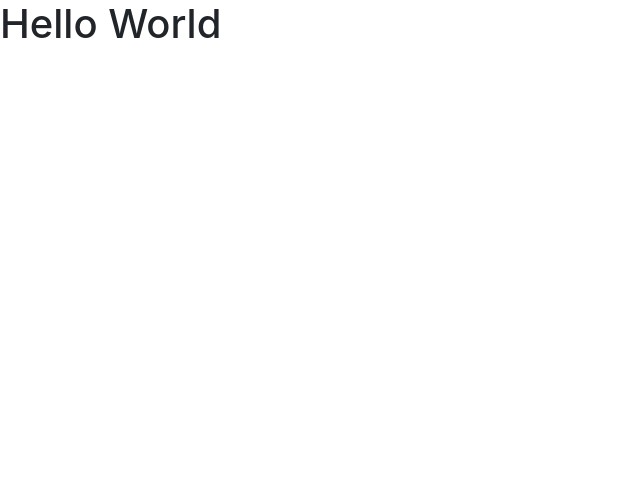
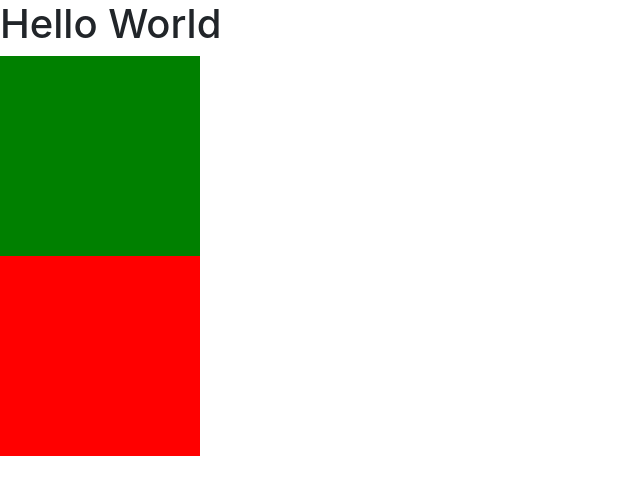
Before and after one commit to Avi-Cohen-Nehemia/advanced-react, a React (Create React App) app: page / in a window 1280 px wide. Shown: the top 494 px of the page, without its empty margins (0-640 px from the left). Built offline with nearby package versions, Linux system fonts and the light colour scheme.

Commit message:
solve lifting state - exercise 1

```diff
--- a/package.json
+++ b/package.json
@@ -6,6 +6,7 @@
     "@testing-library/jest-dom": "^5.11.5",
     "@testing-library/react": "^11.1.0",
     "@testing-library/user-event": "^12.1.10",
+    "prop-types": "^15.7.2",
     "react": "^17.0.1",
     "react-dom": "^17.0.1",
     "react-scripts": "4.0.0",
--- a/src/App.js
+++ b/src/App.js
@@ -1,9 +1,11 @@
-import React from 'react'
+import React from 'react';
+import Squares from './components/liftingState/Squares';
 
 const App = () => {
     return (
         <div>
             <h1>Hello World</h1>
+            <Squares />
         </div>
     );
 }
--- /dev/null
+++ b/src/components/liftingState/Square/index.js
@@ -0,0 +1,29 @@
+import React from "react";
+import PropTypes from 'prop-types';
+
+const Square = ({ color, selected, handleClick }) => {
+    return (
+        <div
+            onClick={ handleClick }
+            style={{
+                height: "200px",
+                width: "200px",
+                backgroundColor: selected ? 'green' : color
+            }}>
+        </div>
+    );
+
+}
+
+Square.defaultProps = {
+    color: "red",
+    selected: false,
+}
+
+Square.propTypes = {
+    color: PropTypes.string,
+    selected: PropTypes.bool,
+    handleClick: PropTypes.func
+}
+
+export default Square;
--- /dev/null
+++ b/src/components/liftingState/Squares/index.js
@@ -0,0 +1,33 @@
+import React, { Component } from "react";
+import Square from './../Square'
+
+class Squares extends Component {
+    constructor(props) {
+        super(props)
+
+        this.state = {
+            selected: 1
+        }
+    }
+
+    render() {
+        const { selected } = this.state;
+
+        return (
+            <>
+                <Square
+                    color={ 'red' }
+                    selected={ selected === 1 }
+                    handleClick={ () => this.setState({ selected: 1 }) }
+                />
+                <Square
+                    color={ 'red' }
+                    selected={ selected === 2 }
+                    handleClick={ () => this.setState({ selected: 2 }) }
+                />
+            </>
+        );
+    }
+}
+
+export default Squares;
```
